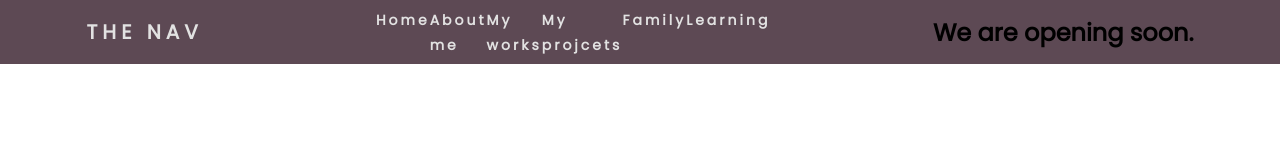
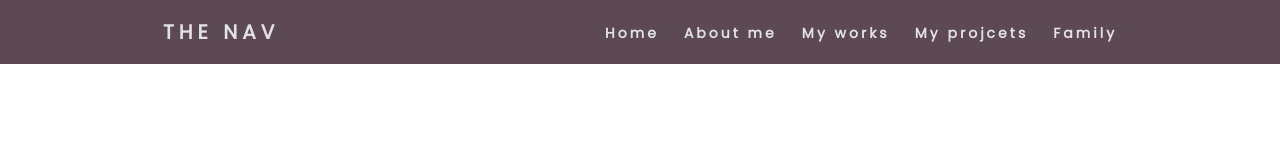
Before and after one commit to kaciga/DevedHTMLCSS, a plain HTML site: page index.html in a window 1280 px wide. Drawn offline with Linux system fonts and the light colour scheme.

Commit message:
comment in HTML for adding countdown

```diff
--- a/index.html
+++ b/index.html
@@ -9,7 +9,7 @@
     <title>NAVIGATION</title>
 </head>
 <body>
-    <nav>
+        <nav>
         <div class="logo">
             <h4>The nav</h4>
         </div>
@@ -19,22 +19,41 @@
             <li><a href="#">My works</a></li>
             <li><a href="#">My projcets</a></li>
             <li><a href="#">Family</a></li>
-            <li><a href="#">Learning</a></li>
+
         </li></ul>
         <div class="burger">
             <div class="line1"></div>
             <div class="line2"></div>
             <div class="line3"></div>
         </div>
-
-        <div class="coming-soon">
-            <div>
-                <h2>
-                    We are opening soon.
-                </h2>
-            </div>
-        </div>
     </nav>
     <script src="app.js"></script>
 </body>
 </html>
+
+<!-- <section class="coming-soon">
+    <div>
+        <h2>
+            We are opening soon.
+        </h2>
+        <div class="countdown">
+            <div class="container-day">
+                <h3 class="day">Time</h3>
+                <h3>Nap</h3>
+            </div>
+            <div class="container-hour">
+                <h3 class="hour">Time</h3>
+                <h3>Óra</h3>
+            </div>
+            <div class="container-minute">
+                <h3 class="minute">Time</h3>
+                <h3>Perc</h3>
+            </div>
+            <div class="container-second">
+                <h3 class="second">Time</h3>
+                <h3>Másodperc</h3>
+            </div>
+        </div>
+    </div>
+    <img src="./assets/birthday.jpg" alt="Szülinap" srcset="">
+</section> -->
--- a/style.css
+++ b/style.css
@@ -3,6 +3,7 @@
     padding: 0;
     box-sizing: border-box;
 }
+
 
 nav {
     display: flex;
@@ -22,8 +23,8 @@ nav {
 
 .nav-links {
     display: flex;
-    justify-content: space-around;
-    width: 30%;
+    justify-content: space-between;
+    width: 40%;
 }
 
 .nav-links li {
```
Also changed, not shown: assets/birthday.jpg (added).
